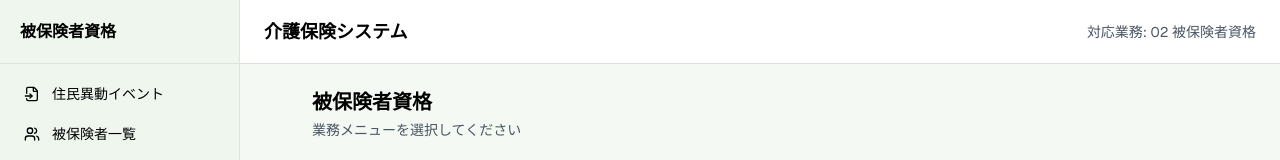
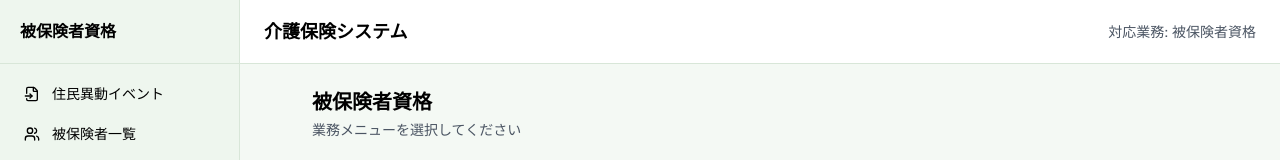
Before and after one commit to yoshihub/care-system, a Next.js app in the folder frontend/: page /qualification in a window 1280 px wide. Shown: the top 160 px of the page. Built offline with nearby package versions, Linux system fonts and the light colour scheme.

Commit message:
ヘッダー表示修正

```diff
--- a/frontend/components/layout/nav-items.ts
+++ b/frontend/components/layout/nav-items.ts
@@ -21,7 +21,7 @@ export type NavItem = {
 
 /** この業務エリア全体の対応業務名（ヘッダー表示用） */
 export const QUALIFICATION_BUSINESS_LABEL =
-  "02 被保険者資格";
+  "被保険者資格";
 
 export const QUALIFICATION_NAV_ITEMS: NavItem[] = [
   {
```
